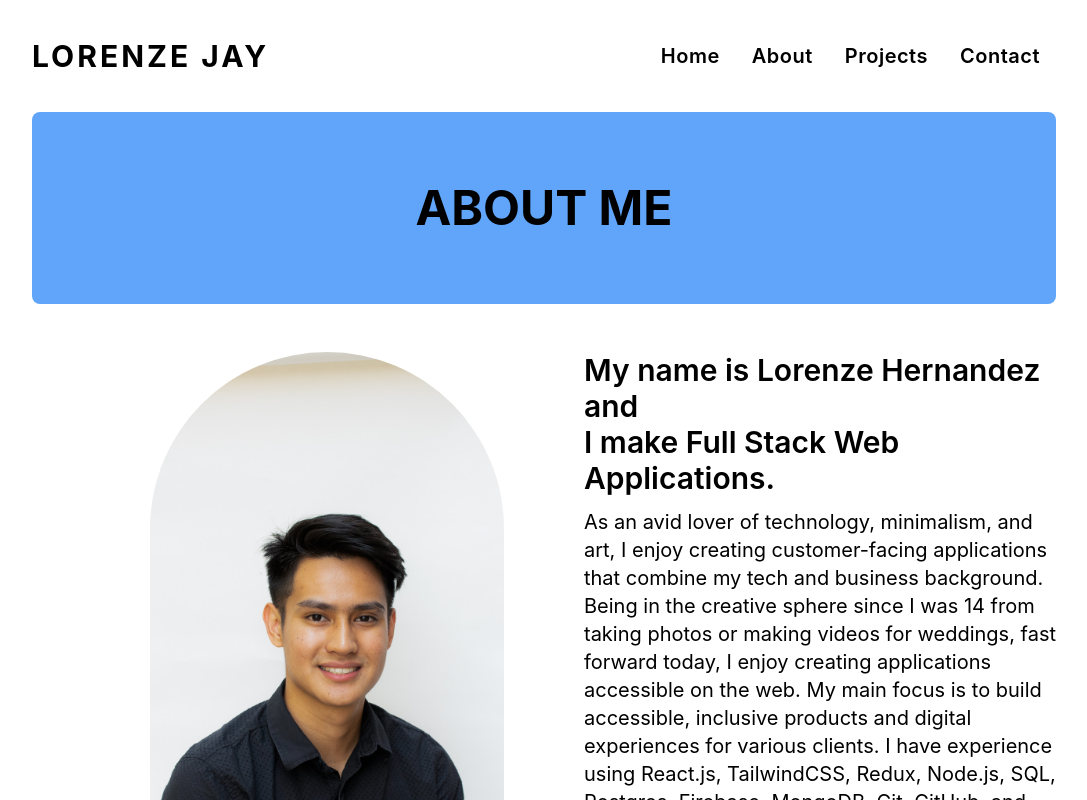
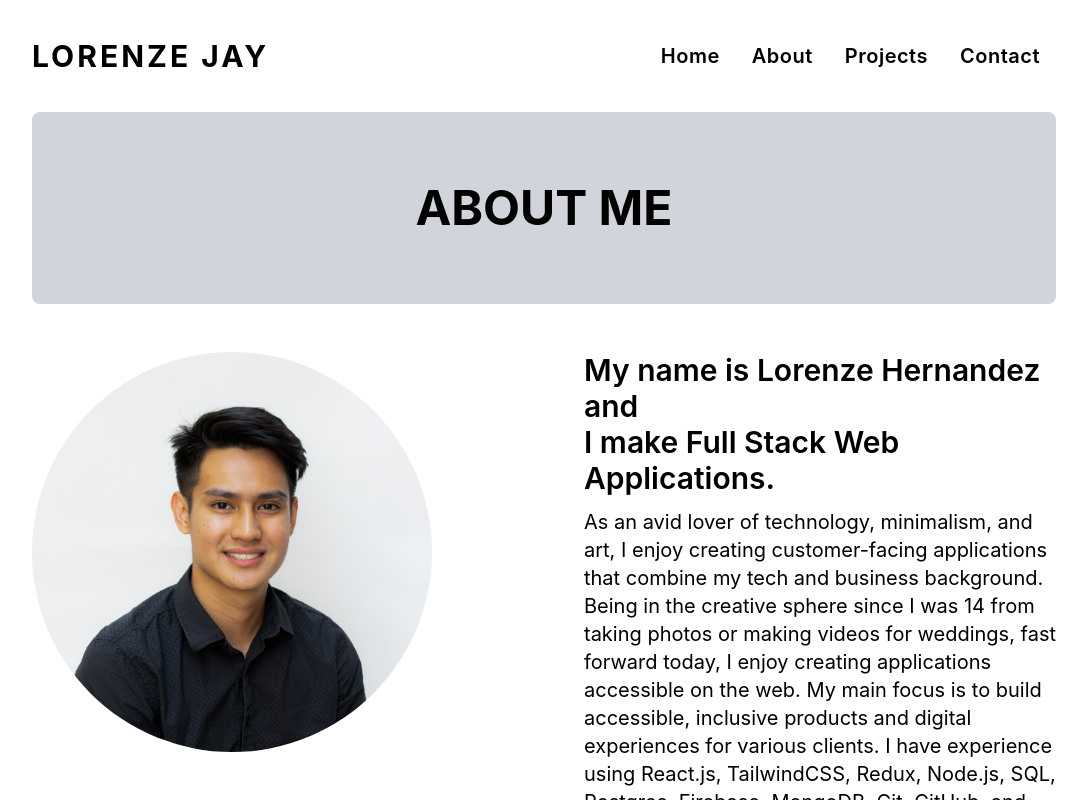
Before and after one commit to lorenzejay/portfolio-site, a Next.js app: page /about in a window 1280 px wide. Shown: the top 800 px of the page, without its empty margins (96-1183 px from the left). Built offline with nearby package versions, Linux system fonts and the light colour scheme.

Commit message:
updated views on larger screens

```diff
--- a/components/hero.js
+++ b/components/hero.js
@@ -5,7 +5,7 @@ import Link from "next/link";
 const Hero = () => {
   return (
     <motion.main
-      className=" relative  w-full min-h-1/2 lg:max-h-threeFourths 2xl:max-h-1/2 rounded-lg"
+      className="relative  w-full lg:h-[500px] rounded-lg"
       initial={{ scale: 0 }}
       animate={{ scale: 1 }}
       transition={{ duration: 0.5 }}
--- a/package.json
+++ b/package.json
@@ -24,8 +24,8 @@
     "theme-ui": "^0.3.5"
   },
   "devDependencies": {
-    "autoprefixer": "^10.2.6",
-    "postcss": "^8.3.5",
-    "tailwindcss": "^2.2.0"
+    "autoprefixer": "^10.4.7",
+    "postcss": "^8.4.14",
+    "tailwindcss": "^3.1.5"
   }
 }
--- a/pages/about.js
+++ b/pages/about.js
@@ -21,7 +21,7 @@ const About = () => {
           <PageBanners title="About Me" className="bg-blue-400" />
           <div className="py-12 w-full flex flex-col lg:flex-row justify-around lg:space-x-20">
             <div className="lg:w-1/2">
-              <div className="relative w-full h-full lg:w-3/4 2xl:w-1/2 ml-auto">
+              <div className="relative w-full h-full lg:w-[400px] lg:h-[400px]">
                 <Image
                   src="/ljaph-5.jpg"
                   layout="fill"
--- a/pages/index.js
+++ b/pages/index.js
@@ -4,7 +4,7 @@ import Hero from "../components/hero";
 import Layout from "../components/layout";
 import ProjectSection from "../components/projectSection";
 import ThreeTraits from "../components/threeTraits";
-import TechIUse from "../components/techIUse";
+// import TechIUse from "../components/techIUse";
 
 export default function Home() {
   return (
--- a/tailwind.config.js
+++ b/tailwind.config.js
@@ -1,5 +1,8 @@
 module.exports = {
-  purge: ["./pages/**/*.{js,ts,jsx,tsx}", "./components/**/*.{js,ts,jsx,tsx}"],
+  content: [
+    "./pages/**/*.{js,ts,jsx,tsx}",
+    "./components/**/*.{js,ts,jsx,tsx}",
+  ],
   darkMode: false, // or 'media' or 'class'
   theme: {
     extend: {
```
Also changed, not shown: 2 other files (tests, documents, lock files or other folders).
